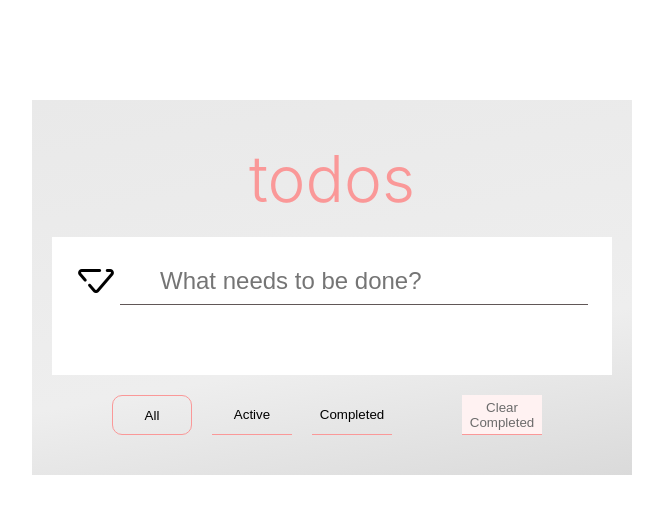
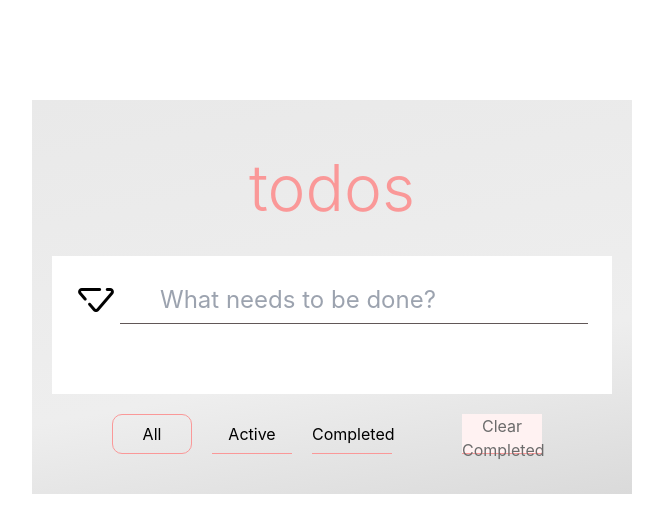
Before and after one commit to Yury-Odinson/to-do, a React (Create React App) app: page / in a window 1280 px wide. Shown: the top 532 px of the page, without its empty margins (308-971 px from the left). Built offline with nearby package versions, Linux system fonts and the light colour scheme.

Commit message:
install: tailwindcss

```diff
--- a/package.json
+++ b/package.json
@@ -3,6 +3,8 @@
   "version": "0.1.0",
   "private": true,
   "dependencies": {
+    "@headlessui/react": "^1.7.17",
+    "@heroicons/react": "^2.0.18",
     "@testing-library/jest-dom": "^5.17.0",
     "@testing-library/react": "^13.4.0",
     "@testing-library/user-event": "^13.5.0",
@@ -13,6 +15,7 @@
     "react": "^18.2.0",
     "react-dom": "^18.2.0",
     "react-scripts": "5.0.1",
+    "tailwindcss": "^3.3.6",
     "typescript": "^4.9.5",
     "web-vitals": "^2.1.4"
   },
--- a/src/index.css
+++ b/src/index.css
@@ -1,3 +1,7 @@
+@tailwind base;
+@tailwind components;
+@tailwind utilities;
+
 * {
   margin: 0;
   padding: 0;
--- /dev/null
+++ b/tailwind.config.js
@@ -0,0 +1,10 @@
+/** @type {import('tailwindcss').Config} */
+module.exports = {
+  content: [
+    "./src/**/*.{js,jsx,ts,tsx}",
+  ],
+  theme: {
+    extend: {},
+  },
+  plugins: [],
+}
```
Also changed, not shown: 2 other files (tests, documents, lock files or other folders).
